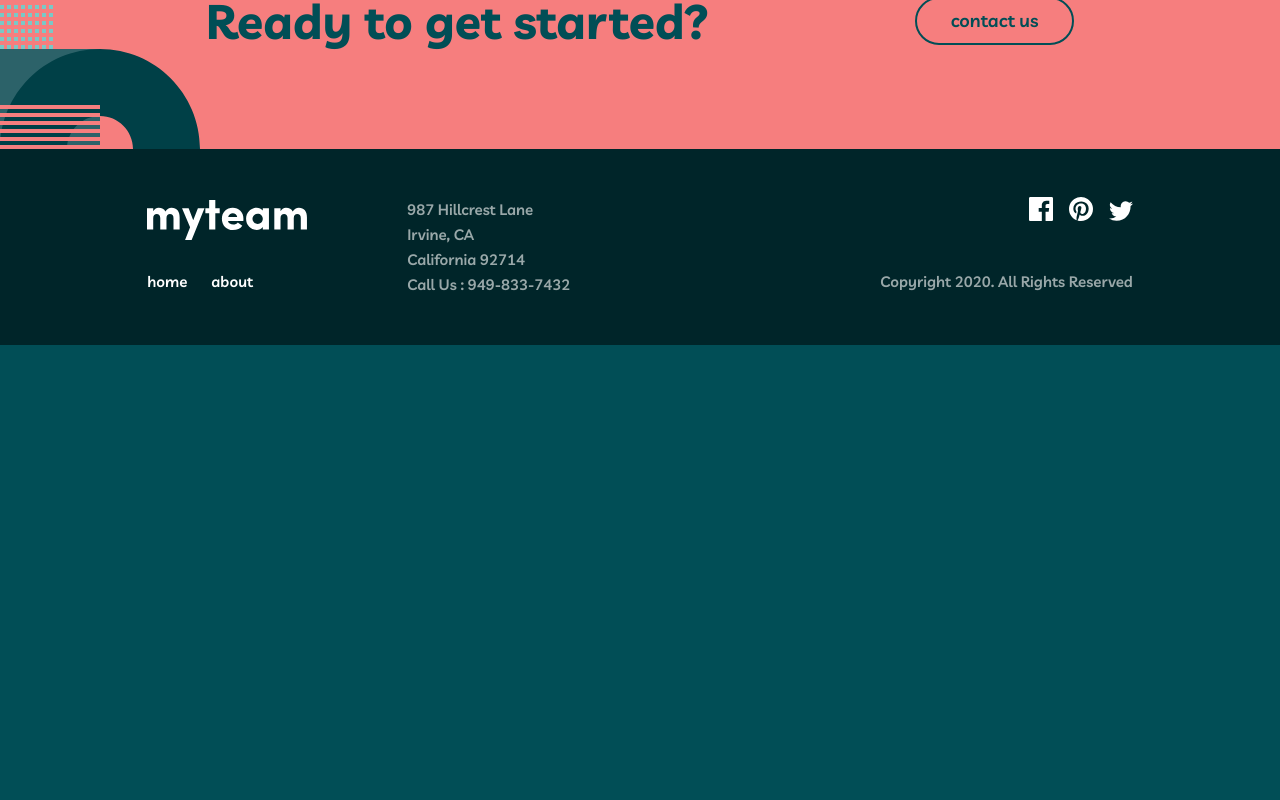
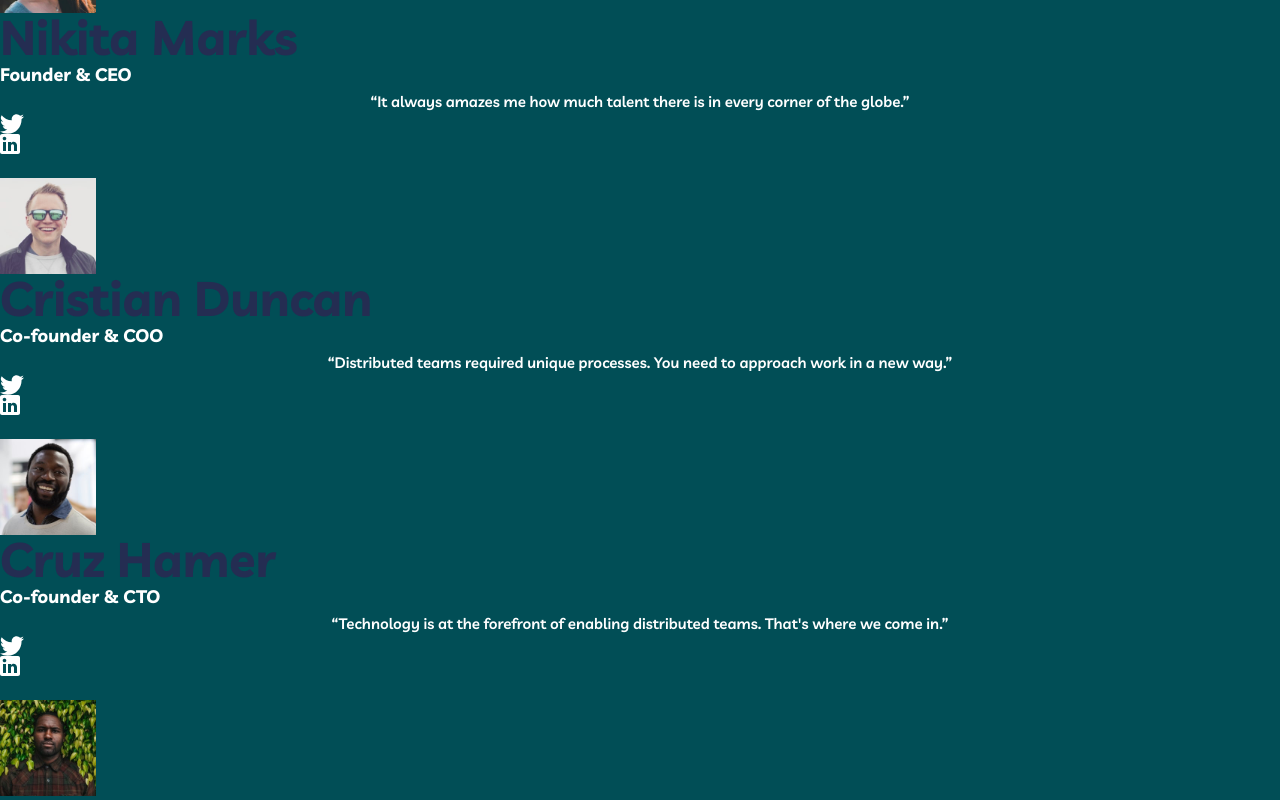
Before and after one commit to Eileenpk/My-Team, a Next.js app: page /About in a window 1280 px wide. Shown: the part 560-1360 px from the top of the page. Before the commit the page ends 905 px from the top, so only its background shows below. Built offline with nearby package versions, Linux system fonts and the light colour scheme.

Commit message:
add:DirectorCard.js to About.js

```diff
--- a/pages/About.js
+++ b/pages/About.js
@@ -1,18 +1,30 @@
-import styles from "@/styles/about.module.css"
-import GetStarted from "./components/GetStarted"
-export default function About () {
+import styles from "@/styles/about.module.css";
+import GetStarted from "./components/GetStarted";
+import DirectorCard from "./components/DirectorCard";
+export default function About() {
   return (
     <>
-        <header className={`flex flex-col items-center pt-20 pb-[108px] px-[11%] md:py-28 xl:py-[120px] xl:flex-row justify-between ${styles.header}`}>
+      <header
+        className={`flex flex-col items-center pt-20 pb-[108px] px-[11%] md:py-28 xl:py-[120px] xl:flex-row justify-between ${styles.header}`}
+      >
         <h1 className={`mb-4 ${styles.heading}`}>About</h1>
         <p className={` ${styles.headingText}`}>
-            <span className={styles.bar}></span>We help companies build dynamic teams made up of top global talent. Using our network of passionate professionals we drive innovation and deliver incredible outcomes. Talented, diverse teams shape the best products and experiences. We’ll bring those teams to you.</p>
+          <span className={styles.bar}></span>We help companies build dynamic
+          teams made up of top global talent. Using our network of passionate
+          professionals we drive innovation and deliver incredible outcomes.
+          Talented, diverse teams shape the best products and experiences. We’ll
+          bring those teams to you.
+        </p>
       </header>
       <main>
+        <DirectorCard name="Nikita Marks" title="Founder & CEO" src="/images/avatar-nikita.jpg" text=" “It always amazes me how much talent there is in every corner of the globe.”" />
+        <DirectorCard name="Cristian Duncan" title="Co-founder & COO" src="/images/avatar-christian.jpg" text=" “Distributed teams required unique processes. You need to approach work in a new way.”" />
+        <DirectorCard name="Cruz Hamer" title="Co-founder & CTO" src="/images/avatar-cruz.jpg" text="“Technology is at the forefront of enabling distributed teams. That's where we come in.”" />
+        <DirectorCard name="Drake Heaton" title="Business Development Lead" src="/images/avatar-drake.jpg" text="“Hiring similar people from similar backgrounds is a surefire way to stunt innovation.”" />
+        <DirectorCard name="Griffin Wise" title="Lead Marketing" src="/images/avatar-griffin.jpg" text="Unique perspectives shape unique products, which is what you need to survive these days.”" />
+        <DirectorCard name="Aden Allan" title="Head of Talent" src="/images/avatar-aden.jpg" text="“Empowered teams create truly amazing products. Set the north star and let them follow it.”" />
         <GetStarted />
       </main>
     </>
-
-
-    )
+  );
 }
--- /dev/null
+++ b/pages/components/DirectorCard.js
@@ -0,0 +1,29 @@
+import Image from "next/image";
+import styles from "@/styles/directorCard.module.css";
+export default function DirectorCard({ name, title, text, src }) {
+  return (
+    <div className={`${styles.directorCard}`}>
+      <Image src={src} height={96} width={96} alt={`${name}'s avatar`} />
+      <h2>{name}</h2>
+      <h3>{title}</h3>
+      <p>{text}</p>
+      <a href="https://twitter.com/?lang=en">
+        <svg xmlns="http://www.w3.org/2000/svg" width="24" height="20">
+          <path
+            fill="#FFF"
+            d="M24 2.557a9.83 9.83 0 01-2.828.775A4.932 4.932 0 0023.337.608a9.864 9.864 0 01-3.127 1.195A4.916 4.916 0 0016.616.248c-3.179 0-5.515 2.966-4.797 6.045A13.978 13.978 0 011.671 1.149a4.93 4.93 0 001.523 6.574 4.903 4.903 0 01-2.229-.616c-.054 2.281 1.581 4.415 3.949 4.89a4.935 4.935 0 01-2.224.084 4.928 4.928 0 004.6 3.419A9.9 9.9 0 010 17.54a13.94 13.94 0 007.548 2.212c9.142 0 14.307-7.721 13.995-14.646A10.025 10.025 0 0024 2.557z"
+          />
+        </svg>
+      </a>
+      <a href="https://www.linkedin.com">
+        <svg xmlns="http://www.w3.org/2000/svg" width="20" height="20">
+          <path
+            fill="#FFF"
+            d="M18 0H2C.9 0 0 .9 0 2v16c0 1.1.9 2 2 2h16c1.1 0 2-.9 2-2V2c0-1.1-.9-2-2-2zM6 17H3V8h3v9zM4.5 6.3c-1 0-1.8-.8-1.8-1.8s.8-1.8 1.8-1.8 1.8.8 1.8 1.8-.8 1.8-1.8 1.8zM17 17h-3v-5.3c0-.8-.7-1.5-1.5-1.5s-1.5.7-1.5 1.5V17H8V8h3v1.2c.5-.8 1.6-1.4 2.5-1.4 1.9 0 3.5 1.6 3.5 3.5V17z"
+          />
+        </svg>
+      </a>
+      <button></button>
+    </div>
+  );
+}
```
Also changed, not shown: styles/directorCard.module.css (added). Lines whose indentation alone changed are shown as unchanged.
